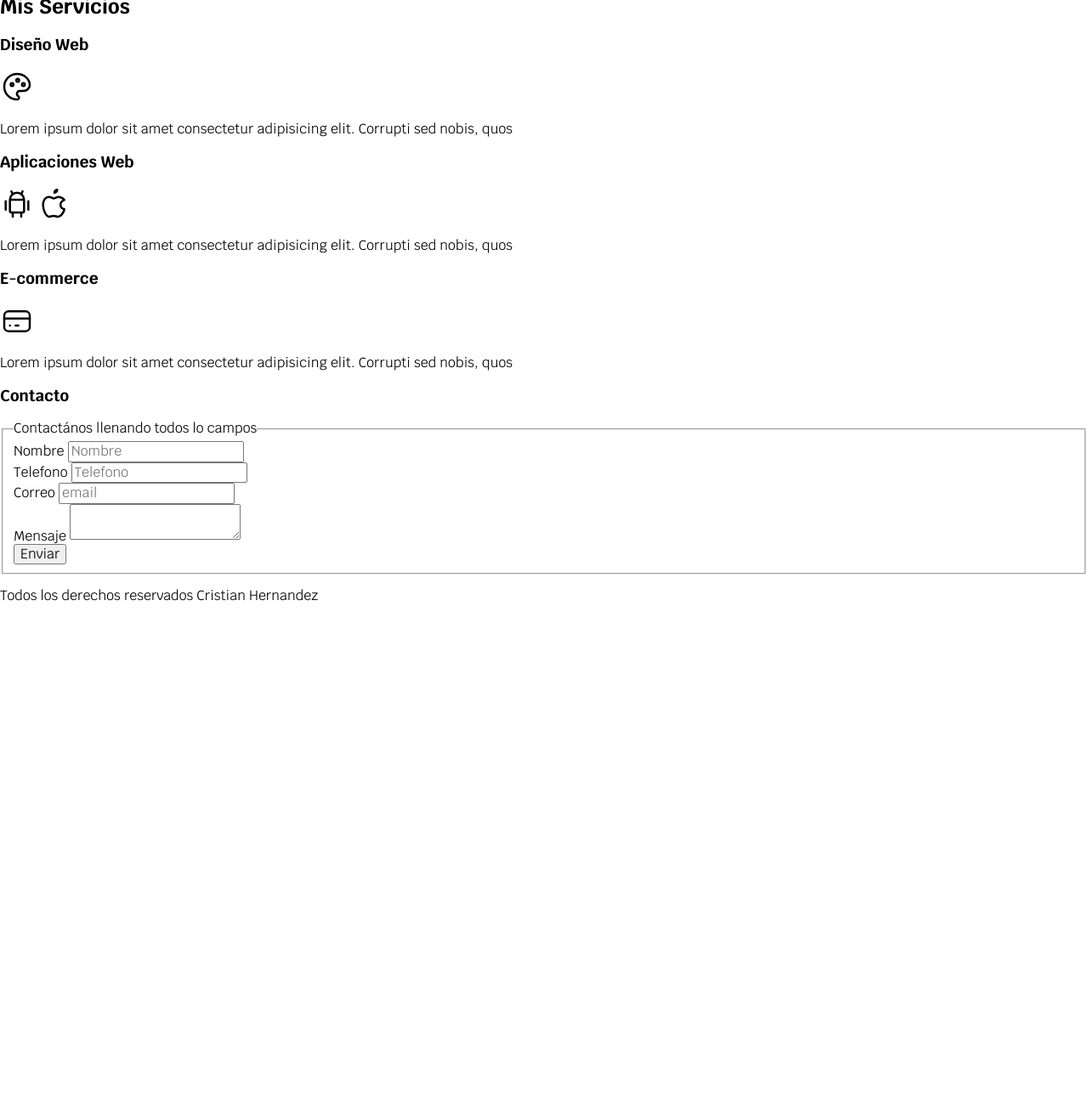
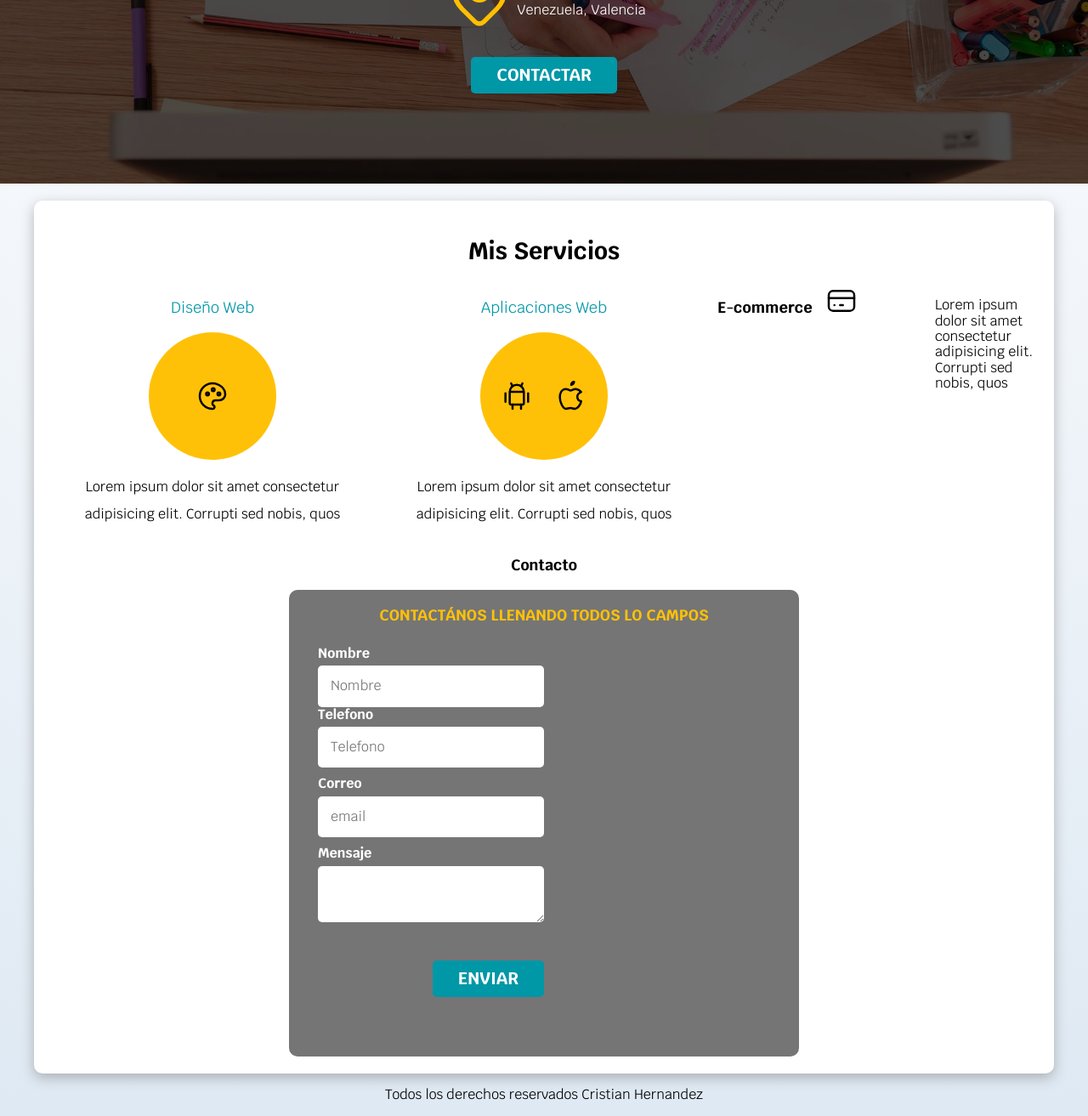
Before and after one commit to CSanchezHernandez/Mi-primer-proyecto., a plain HTML site: page index.html in a window 1280 px wide. Shown: the part 372-1685 px from the top of the page at 85% size. Before the commit the page ends 1098 px from the top, so only its background shows below. Drawn offline with Linux system fonts and the light colour scheme.

Commit message:
Terminado

```diff
--- a/css/styles.css
+++ b/css/styles.css
@@ -1,46 +1,255 @@
-:root{
+:root {
     --blanco: #ffffff;
-    --oscuro:  #212121;
-    --primario: #ffc107;
-    --secundario: #0097a7;
+    --oscuro: #212121;
+    --primario: #FFC107;
+    --secundario: #0097A7;
     --gris: #757575;
-
-
+    --grisClaro: #DFE9F3;
+}
+/*  Globales **/
+html {
+    font-size: 62.5%;
+    box-sizing: border-box; /* Hack para Box Model **/
+    scroll-snap-type: y mandatory;
+}
+/** Scroll Snap**/
+.servicios,
+.navegacion-principal,
+.formulario {
+    scroll-snap-align: center;
+    scroll-snap-stop: always;
 }
 
-html{
-font-size: 62.5%;
-
+*, *:before, *:after {
+    box-sizing: inherit;
+}
+body {
+    font-size: 16px; /* 1rem = 10px */
+    font-family: 'Krub', sans-serif;
+    background-image: linear-gradient(to top, var(--grisClaro) 0%, var(--blanco) 100% );
+}
+.contenedor {
+    max-width: 120rem;
+    margin: 0 auto;
+}
+.boton {
+    background-color: var(--secundario);
+    color: var(--blanco);
+    padding: 1rem 3rem;
+    margin-top: 3rem;
+    font-size: 2rem;
+    text-decoration: none;
+    text-transform: uppercase;
+    font-weight: bold;
+    border-radius: .5rem;
+    width: 90%;
+    text-align: center;
+    border: none;
+}
+@media (min-width: 768px) {
+    .boton {
+        width: auto;
+    }
+}
+.boton:hover {
+    cursor: pointer;
 }
 
-body{
-    font-size: 16px;
-    font-family: "Krub", sans-serif;
+.sombra {
+    box-shadow: 0px 5px 15px 0px rgba(112,112,112,0.48);
+    background-color: var(--blanco);
+    padding: 2rem;
+    border-radius: 1rem;
+}
 
+/* Tipografia */
+h1 {
+    font-size: 3.8rem;
+}
+h2 {
+    font-size: 2.8rem;
+}
+h3 {
+    font-size: 1.8rem;
+}
+h1,h2,h3 {
+    text-align: center;
 }
 
 
-.titulo{
-    text-align: center;
-    font-size: 3.8rem;
-
-
-}
-h1 span{
+/* Titulos */
+.titulo span {
     font-size: 2rem;
 }
 
-.navegar{
-    width: 120rem;
-    margin: 0 auto 0 auto;
+/** Utilidades **/
+.w-sm-100 {
+    width: 100%;
+}
+@media (min-width: 768px) {
+    .w-sm-100 {
+        width: auto;
+    }
+}
+.flex {
+    display: flex;
+}
+.alinear-derecha {
+    justify-content: flex-end;
 }
 
-.contenedor{
+/* Navegacion Principal */
+.nav-bg {
     background-color: var(--secundario);
 }
+.navegacion-principal {
+    display: flex;
+    flex-direction: column;
+}
+@media (min-width: 768px) {
+    .navegacion-principal {
+        flex-direction: row;
+        justify-content: space-between;
+    }
+}
 
-.navegar a{
-    color: #ffffff;
-    font-family: "Krub", sans-serif;
-    width: 700px;
+.navegacion-principal a {
+    display: block;
+    text-align: center;
+    color: var(--blanco);
+    text-decoration: none;
+    font-size: 2rem;
+    font-weight: 700;
+    padding: 1rem;
 }
+.navegacion-principal a:hover {
+    background-color: var(--primario);
+    color: var(--oscuro);
+}
+
+/* Hero */
+.hero {
+    background-image: url(../img/hero.jpg);
+    background-repeat: no-repeat;
+    background-size: cover;
+    height: 450px;
+    position: relative;
+    margin-bottom: 2rem;
+}
+.contenido-hero {
+    position: absolute;
+    background-color: rgba( 0,0,0, .7 ); /** Anterior **/
+    background-color: rgb( 0 0 0 / 70% );
+    width: 100%;
+    height: 100%;
+
+    display: flex;
+    flex-direction: column;
+    align-items: center;
+    justify-content: center;
+
+}
+.contenido-hero h2,
+.contenido-hero p {
+    color: var(--blanco);
+}
+.contenido-hero .ubicacion {
+    display: flex;
+    align-items: flex-end;
+}
+
+
+
+/** Servicios **/
+@media (min-width: 768px) {
+    .servicios {
+        display: grid;
+        grid-template-columns: repeat(3, 1fr);
+        column-gap: 1rem;
+    }
+}
+
+.servicio {
+    display: flex;
+    flex-direction: column;
+    align-items: center;
+}
+.servicio h3 {
+    color: var(--secundario);
+    font-weight: normal;
+}
+.servicio p {
+    line-height: 2;
+    text-align: center;
+}
+.servicio .iconos {
+    height: 15rem;
+    width: 15rem;
+    background-color: var(--primario);
+    border-radius: 50%;
+    display: flex;
+    justify-content: space-evenly;
+    align-items: center;
+}
+
+/** Contacto **/
+.formulario {
+    background-color: var(--gris);
+    width: min( 60rem, 100% ); /** Utilizar el valor más pequeño **/
+    margin: 0 auto;
+    padding: 2rem;
+    border-radius: 1rem;
+}
+
+.formulario fieldset {
+    border: none;
+}
+.formulario legend {
+    text-align: center;
+    font-size: 1.8rem;
+    text-transform: uppercase;
+    font-weight: 700;
+    margin-bottom: 2rem;
+    color: var(--primario);
+}
+
+@media (min-width: 768px) {.todos-campos {
+    display: grid;
+    grid-template-columns: 50% 50%;
+    grid-template-rows: auto ;
+    column-gap: 1rem;
+    margin-bottom: 3rem;
+
+}
+}
+
+
+    .campos:nth-child(3),
+    .campos:nth-child(4) {
+        grid-column: 1 / 3;
+    }
+
+.campos {
+    margin-bottom: 1rem;
+}
+.campos label {
+    color: var(--blanco);
+    font-weight: bold;
+    margin-bottom: .5rem;
+    display: block;
+}
+.campos textarea {
+    height: 100%;
+}
+
+.input-text {
+    width: 100%;
+    border: none;
+    padding: 1.5rem;
+    border-radius: .5rem;
+}
+
+/** Footer **/
+.footer {
+    text-align: center;
+}
--- a/index.html
+++ b/index.html
@@ -3,7 +3,7 @@
 <head>
     <meta charset="UTF-8">
     <meta name="viewport" content="width=device-width, initial-scale=1.0">
-    <title>Document</title>
+    <title>Diseñador Freelancer</title>
     <link rel="stylesheet" href="css/normalize.css">
     <link rel="preconnect" href="https://fonts.googleapis.com">
 <link rel="preconnect" href="https://fonts.gstatic.com" crossorigin>
@@ -18,8 +18,9 @@
         <h1 class="titulo">Cristian Hernandez <span>Freelancer</span> </h1>
 
     </header>
-    <div class="contenedor ">
-        <nav class="navegar">
+
+    <div class="nav-bg ">
+        <nav class="navegacion-principal contenedor">
             <a href="#">Inicio</a>
             <a href="#">Sobre Mi</a>
             <a href="#">Clientes</a>
@@ -28,24 +29,36 @@
     </div>
 
 
-    <section>
-        <h2 class="titulo">Diseño y Desarrollo Web Freelancer</h2>
+    <section class="hero">
 
-        <p>Venezuela, Valencia</p>
+        <div class="contenido-hero">
+            <h2>Diseño y Desarrollo Web Freelancer</h2>
+
+        <div class="ubicacion">
             <svg xmlns="http://www.w3.org/2000/svg" class="icon icon-tabler icon-tabler-map-pin" width="88" height="88" viewBox="0 0 24 24" stroke-width="1.5" stroke="#ffbf00" fill="none" stroke-linecap="round" stroke-linejoin="round">
                 <path stroke="none" d="M0 0h24v24H0z" fill="none"/>
                 <path d="M9 11a3 3 0 1 0 6 0a3 3 0 0 0 -6 0" />
                 <path d="M17.657 16.657l-4.243 4.243a2 2 0 0 1 -2.827 0l-4.244 -4.243a8 8 0 1 1 11.314 0z" />
             </svg>
-        <a href="#">Contactar</a>
+
+            <p>Venezuela, Valencia</p>
+        </div> <!-- cierre de ubicacion-->
+
+
+        <a class="boton" href="#">Contactar</a>
+        </div> <!--cierre de hero-->
 
     </section>
 
-    <main>
+    <main class="contenedor sombra">
+
         <h2>Mis Servicios</h2>
 
-    <section>
+        <div class="servicios">
+
+            <section class="servicio">
             <h3>Diseño Web</h3>
+    <div class="iconos">
         <svg xmlns="http://www.w3.org/2000/svg" class="icon icon-tabler icon-tabler-palette" width="40" height="40" viewBox="0 0 24 24" stroke-width="1.5" stroke="#000000" fill="none" stroke-linecap="round" stroke-linejoin="round">
             <path stroke="none" d="M0 0h24v24H0z" fill="none"/>
             <path d="M12 21a9 9 0 0 1 0 -18c4.97 0 9 3.582 9 8c0 1.06 -.474 2.078 -1.318 2.828c-.844 .75 -1.989 1.172 -3.182 1.172h-2.5a2 2 0 0 0 -1 3.75a1.3 1.3 0 0 1 -1 2.25" />
@@ -53,12 +66,16 @@
             <path d="M12.5 7.5m-1 0a1 1 0 1 0 2 0a1 1 0 1 0 -2 0" />
             <path d="M16.5 10.5m-1 0a1 1 0 1 0 2 0a1 1 0 1 0 -2 0" />
         </svg>
-
+    </div>
         <p>Lorem ipsum dolor sit amet consectetur adipisicing elit. Corrupti sed nobis, quos </p>
     </section>
 
-    <section>
+    <section class="servicio">
+
         <h3>Aplicaciones Web</h3>
+
+        <div class="iconos">
+
         <svg xmlns="http://www.w3.org/2000/svg" class="icon icon-tabler icon-tabler-brand-android" width="40" height="40" viewBox="0 0 24 24" stroke-width="1.5" stroke="#000000" fill="none" stroke-linecap="round" stroke-linejoin="round">
             <path stroke="none" d="M0 0h24v24H0z" fill="none"/>
             <path d="M4 10l0 6" />
@@ -68,19 +85,24 @@
             <path d="M16 3l-1 2" />
             <path d="M9 18l0 3" />
             <path d="M15 18l0 3" />
-          </svg>
+        </svg> <!--Aqui cierra este svg-->
 
         <svg xmlns="http://www.w3.org/2000/svg" class="icon icon-tabler icon-tabler-brand-apple" width="40" height="40" viewBox="0 0 24 24" stroke-width="1.5" stroke="#000000" fill="none" stroke-linecap="round" stroke-linejoin="round">
             <path stroke="none" d="M0 0h24v24H0z" fill="none"/>
             <path d="M8.286 7.008c-3.216 0 -4.286 3.23 -4.286 5.92c0 3.229 2.143 8.072 4.286 8.072c1.165 -.05 1.799 -.538 3.214 -.538c1.406 0 1.607 .538 3.214 .538s4.286 -3.229 4.286 -5.381c-.03 -.011 -2.649 -.434 -2.679 -3.23c-.02 -2.335 2.589 -3.179 2.679 -3.228c-1.096 -1.606 -3.162 -2.113 -3.75 -2.153c-1.535 -.12 -3.032 1.077 -3.75 1.077c-.729 0 -2.036 -1.077 -3.214 -1.077z" />
             <path d="M12 4a2 2 0 0 0 2 -2a2 2 0 0 0 -2 2" />
-          </svg>
+          </svg> <!--2-->
+
+        </div>
 
         <p>Lorem ipsum dolor sit amet consectetur adipisicing elit. Corrupti sed nobis, quos </p>
     </section>
 
-    <section>
+    <section class="servicios">
+
         <h3> E-commerce</h3>
+
+        <div class="iconos">
 
         <svg xmlns="http://www.w3.org/2000/svg" class="icon icon-tabler icon-tabler-credit-card" width="40" height="40" viewBox="0 0 24 24" stroke-width="1.5" stroke="#000000" fill="none" stroke-linecap="round" stroke-linejoin="round">
             <path stroke="none" d="M0 0h24v24H0z" fill="none"/>
@@ -88,49 +110,66 @@
             <path d="M3 10l18 0" />
             <path d="M7 15l.01 0" />
             <path d="M11 15l2 0" />
+
         </svg>
 
+        </div>
+
         <p>Lorem ipsum dolor sit amet consectetur adipisicing elit. Corrupti sed nobis, quos </p>
+
+    </section>
+
+</div> <!-- cierre de servicios-->
+
+
+    <section>
+
+        <h3>Contacto</h3>
+
+
+        <form class="formulario">
+
+            <fieldset>
+
+                <legend>Contactános llenando todos lo campos </legend>
+
+        <div class="todos-campos">
+
+            <div class="campos">
+                <label for="">Nombre</label>
+                <input class="input-text" type="text" placeholder="Nombre">
+            <div/>
+
+            <div class="campos">
+                <label for="">Telefono</label>
+                <input class="input-text" type="tel" placeholder="Telefono">
+            </div>
+
+            <div class="campos">
+                <label for="">Correo</label>
+                <input class="input-text" type="email" placeholder="email">
+            </div>
+
+            <div class="campos">
+                <label for="">Mensaje</label>
+                <textarea class="input-text"></textarea>
+            </div>
+
+        </div> <!-- contenedor de los campos-->
+
+            <div class="alinear-derecha flex">
+                <input class="boton w-sm-100 " type="submit" value="Enviar">
+            <div/>
+
+            </fieldset>
+
+        </form>
+
     </section>
 
     </main>
 
-    <section>
-        <h3>Contacto</h3>
-
-        <form>
-            <fieldset>
-                <legend>Contactános llenando todos lo campos </legend>
-
-            <div>
-                <label for="">Nombre</label>
-                <input type="text" placeholder="Nombre">
-            <div/>
-
-            <div>
-                <label for="">Telefono</label>
-                <input type="tel" placeholder="Telefono">
-            </div>
-
-            <div>
-                <label for="">Correo</label>
-                <input type="email" placeholder="email">
-            </div>
-
-            <div>
-                <label for="">Mensaje</label>
-                <textarea></textarea>
-            </div>
-
-            <div>
-                <input type="submit" value="Enviar">
-            <div/>
-
-            </fieldset>
-        </form>
-    </section>
-
-    <footer>
+    <footer class="footer">
         <p>Todos los derechos reservados Cristian Hernandez</p>
     </footer>
 
```
Lines whose indentation alone changed are shown as unchanged.
